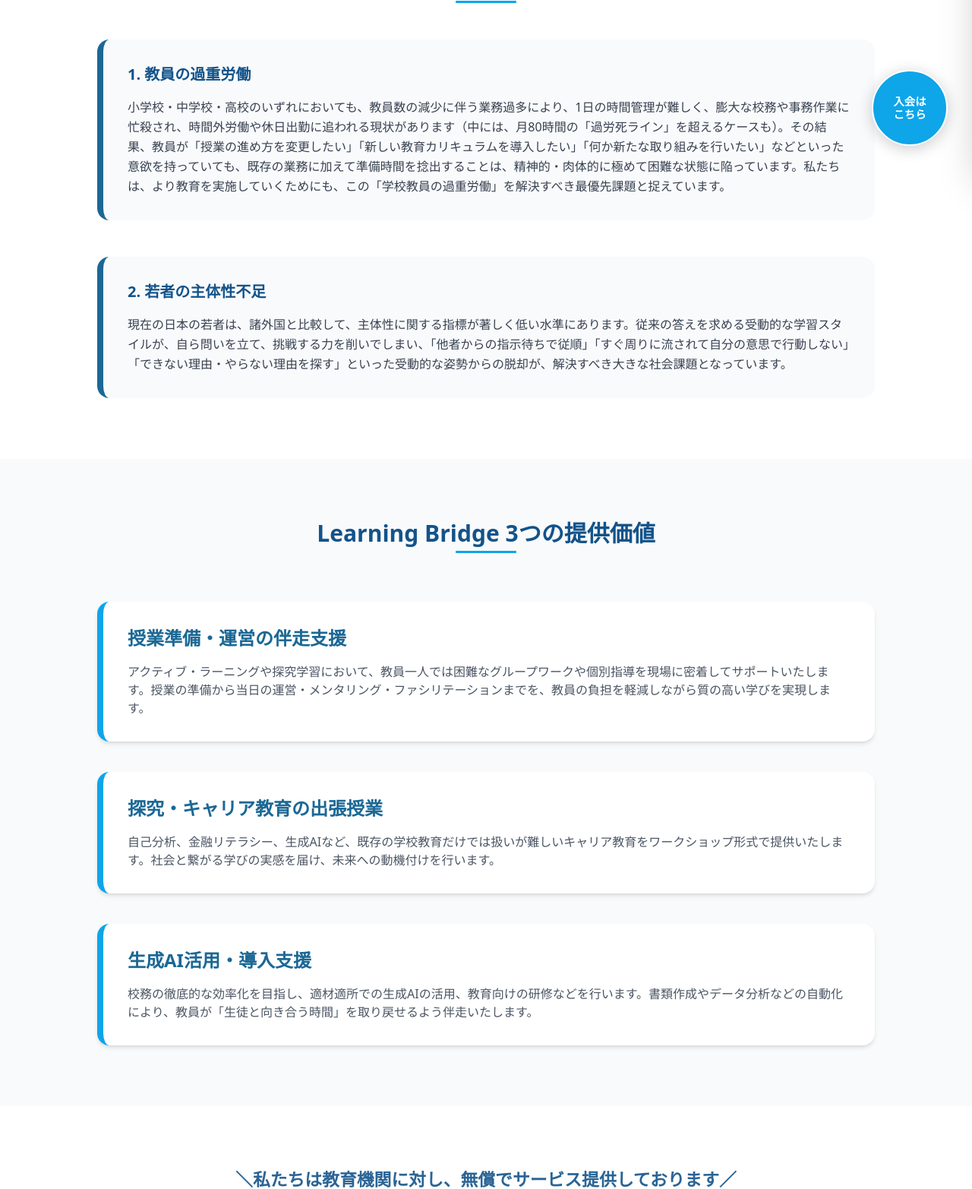
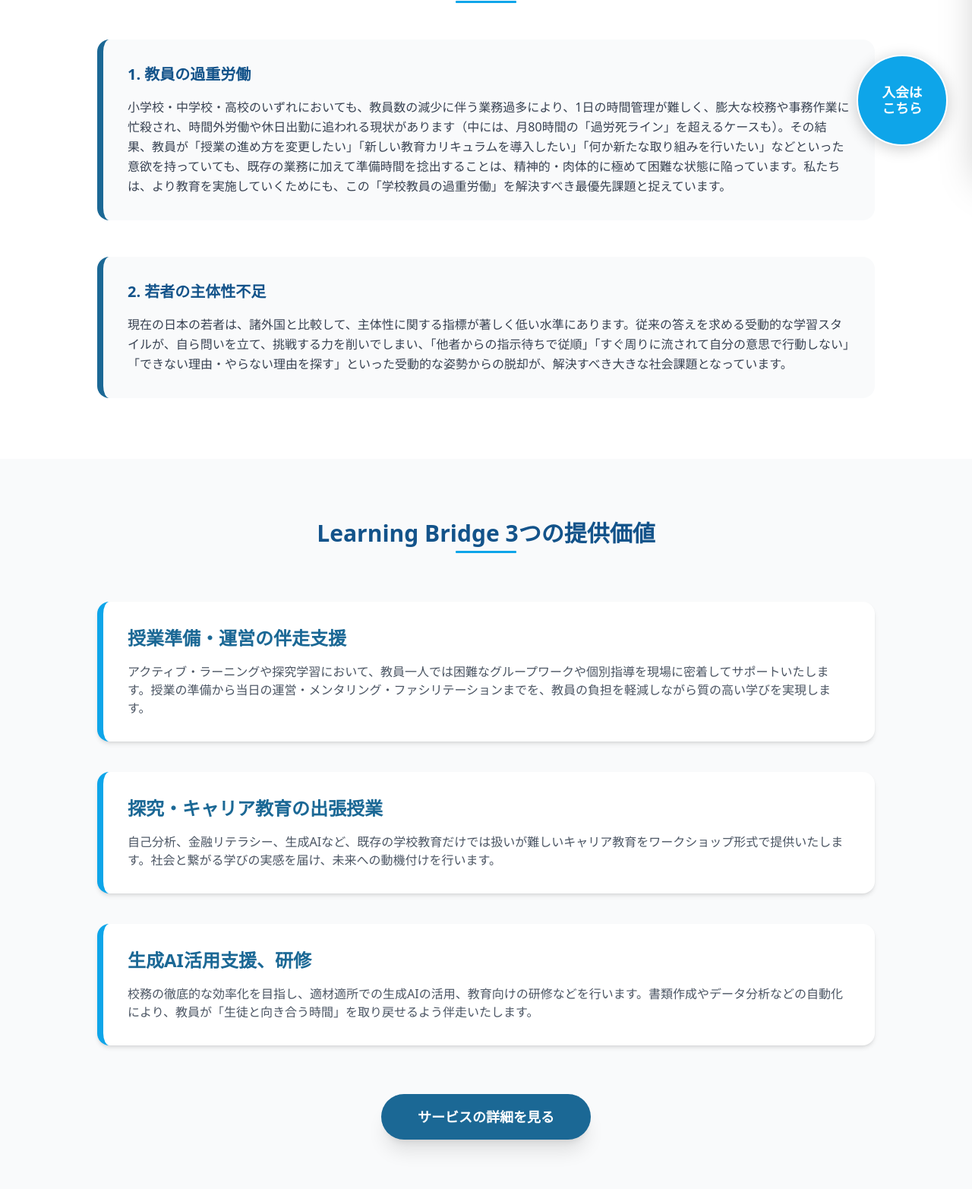
Before and after one commit to LearningBridge/website, a plain HTML site: page index.html in a window 1280 px wide. Shown: the part 576-2141 px from the top of the page at 76% size. Drawn offline with nearby package versions, Linux system fonts and the light colour scheme.

Commit message:
2026.4.14.13:55 fix

```diff
--- a/index.html
+++ b/index.html
@@ -91,8 +91,8 @@
             position: fixed;
             bottom: 2rem;
             right: 2rem;
-            width: 100px;
-            height: 100px;
+            width: 120px;
+            height: 120px;
             background-color: var(--lb-blue);
             color: white;
             border-radius: 50%;
@@ -101,7 +101,7 @@
             justify-content: center;
             text-align: center;
             font-weight: bold;
-            font-size: 0.9rem;
+            font-size: 1.1rem;
             line-height: 1.2;
             box-shadow: 0 4px 20px rgba(0, 0, 0, 0.2);
             z-index: 100;
@@ -160,7 +160,8 @@
                 </div>
                 <div class="hero-content max-w-5xl mx-auto px-6 sm:px-12 relative z-10">
                     <h1 class="text-3xl sm:text-5xl lg:text-6xl font-extrabold mb-6 leading-tight whitespace-nowrap">学びを、人生の羅針盤に！</h1>
-                    <p class="text-lg sm:text-xl text-blue-50 mb-10 leading-relaxed font-bold">未来ある若者育成と教員の過重労働問題解決へ</p>
+                    <!-- 指示に基づきスマホ版で1行に収まるようにフォントサイズ調整 -->
+                    <p class="text-[min(3.8vw,1.1rem)] sm:text-xl text-blue-50 mb-10 leading-relaxed font-bold whitespace-nowrap overflow-hidden">未来ある若者育成と教員の過重労働問題解決へ</p>
                 </div>
             </div>
 
@@ -192,17 +193,25 @@
                             <h3 class="text-2xl font-bold text-[#1b6895] mb-4">探究・キャリア教育の出張授業</h3>
                             <p class="text-gray-600">自己分析、金融リテラシー、生成AIなど、既存の学校教育だけでは扱いが難しいキャリア教育をワークショップ形式で提供いたします。社会と繋がる学びの実感を届け、未来への動機付けを行います。</p>
                         </div>
+                        <!-- 指示に基づき名称変更 -->
                         <div class="bg-white p-8 rounded-2xl shadow-md border-l-8 border-[#0ea5e9]">
-                            <h3 class="text-2xl font-bold text-[#1b6895] mb-4">生成AI活用・導入支援</h3>
+                            <h3 class="text-2xl font-bold text-[#1b6895] mb-4">生成AI活用支援、研修</h3>
                             <p class="text-gray-600">校務の徹底的な効率化を目指し、適材適所での生成AIの活用、教育向けの研修などを行います。書類作成やデータ分析などの自動化により、教員が「生徒と向き合う時間」を取り戻せるよう伴走いたします。</p>
                         </div>
+                    </div>
+                    <!-- 指示に基づきアクションボタン追加 -->
+                    <div class="mt-16 text-center">
+                        <button class="bg-[#1b6895] text-white py-4 px-12 rounded-full text-lg font-bold shadow-xl hover:bg-[#13538a] transition" onclick="showPage('services')">
+                            サービスの詳細を見る
+                        </button>
                     </div>
                 </div>
             </section>
 
             <section class="bg-white py-20 px-6 sm:px-12">
                 <div class="max-w-6xl mx-auto text-center">
-                    <h2 class="text-lg md:text-2xl font-bold mb-12 text-[#13538a] leading-tight text-opacity-90 scale-95">＼私たちは教育機関に対し、無償でサービス提供しております／</h2>
+                    <!-- 指示に基づきPC版で1行に収まるようにフォントを大きく調整 -->
+                    <h2 class="text-xl md:text-3xl font-bold mb-12 text-[#13538a] leading-tight">＼私たちは教育機関に対し、無償でサービス提供しております／</h2>
                     <div class="flex flex-col md:flex-row items-center gap-12">
                         <div class="w-full md:w-2/5">
                             <img src="https://i.imgur.com/qtpNFlA.png" alt="教育共創イメージ" class="rounded-2xl shadow-2xl w-full h-auto">
@@ -246,7 +255,7 @@
             <section class="bg-white py-20 px-6 sm:px-12">
                 <div class="max-w-5xl mx-auto text-center">
                     <h2 class="h2-title text-3xl font-bold mb-12 text-[#13538a]">教育を、社会全体で創り上げるパートナーとして</h2>
-                    <p class="text-gray-700 mb-10 leading-relaxed text-left">これからは、約65％の若者が「今現在存在しない職業に就く」時代といわれいます。<br>そのため、学校の中だけで教育を完結させる時代は終わりを告げ、若者が社会と繋がり、多様な視点に触れることで、学びは初めて人生の“羅針盤”へと変わっていきます。<br>そこで、私たちは、社会全体で未来ある若者を育成するエコシステムを構築するため、企業や個人の皆さまと共に、教育現場を支える新しい形を追求しています。<br>ぜひ私たちと共に、次世代の教育を創造していくパートナーとして参画していただけますと幸いです</p>
+                    <p class="text-gray-700 mb-10 leading-relaxed text-left">これからは、約65％の若者が「今現在存在しない職業に就く」時代といわれいます。<br>そのため、学校の中だけで教育を完結させる時代は終わりました。若者が社会と繋がり、多様な視点に触れることで、学びは初めて人生の“羅針盤”へと変わっていきます。<br>そこで、私たちは、社会全体で未来ある若者を育成するエコシステムを構築するため、企業や個人の皆さまと共に、教育現場を支える新しい形を追求しています。<br>ぜひ私たちと共に、次世代の教育を創造していくパートナーとして参画していただけますと幸いです。</p>
                     <button class="bg-[#1b6895] text-white py-4 px-12 rounded-full text-lg font-bold shadow-xl hover:bg-[#13538a] transition" onclick="showPage('membership')">
                         会員募集の詳細を見る
                     </button>
@@ -391,7 +400,7 @@
                     <div class="flex flex-col md:flex-row gap-12 items-center">
                         <div class="w-full md:w-1/2 text-left">
                             <span class="text-[#0ea5e9] font-bold text-sm tracking-widest uppercase">03 DX Support</span>
-                            <h3 class="text-3xl font-bold mt-2 mb-6 text-[#1b6895]">生成AI活用支援・研修</h3>
+                            <h3 class="text-3xl font-bold mt-2 mb-6 text-[#1b6895]">生成AI活用支援、研修</h3>
                             <div class="text-gray-700 space-y-4">
                                 <p>教員の負担軽減に特化し、働き方改革の一環として生成AIなどのテクノロジーで強力にバックアップします。書類作成やデータ分析などの自動化、授業スライドの作成、メールや通知文の作成代行、プロンプト構築など、校務を徹底的に効率化。特定のツールを導入して終わらせるのではなく、現場で使いこなせるまで継続して伴走します。</p>
                                 <div class="font-bold text-gray-800 bg-gray-50 p-4 rounded-lg">
@@ -405,7 +414,7 @@
                             </div>
                         </div>
                         <div class="w-full md:w-1/2">
-                            <img src="https://i.imgur.com/C87j4Jk.png" class="rounded-3xl shadow-xl w-full h-80 object-cover" alt="生成AI活用支援・研修">
+                            <img src="https://i.imgur.com/C87j4Jk.png" class="rounded-3xl shadow-xl w-full h-80 object-cover" alt="生成AI活用支援、研修">
                         </div>
                     </div>
 
```
